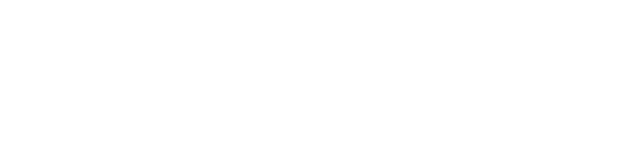
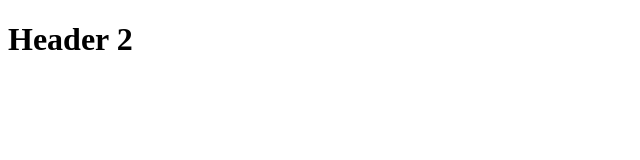
Before and after one commit to TomaKhlyupkina/test_git, a plain HTML site: page index.html in a window 1280 px wide. Shown: the whole page, without its empty margins (0-640 px from the left). Drawn offline with Linux system fonts and the light colour scheme.

Commit message:
New header was implemented

```diff
--- a/index.html
+++ b/index.html
@@ -8,6 +8,6 @@
     <title>Document</title>
 </head>
 <body>
-
+<h1>Header 2</h1>
 </body>
 </html>
```
